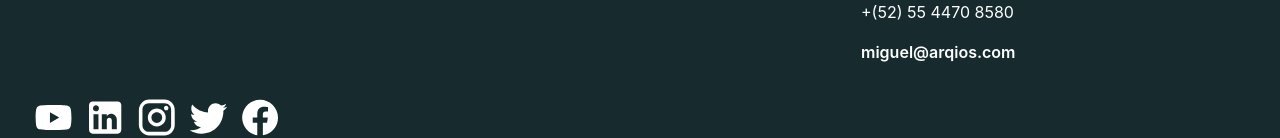
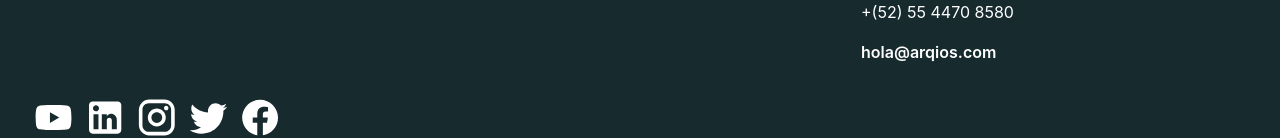
Before and after one commit to Ivan-Vite/arqios, a React (Create React App) app: page / in a window 1280 px wide. Shown: the part 1870-2008 px from the top of the page. Built offline with nearby package versions, Linux system fonts and the light colour scheme; no server answers.

Commit message:
Se cambio correo de contacto

```diff
--- a/src/components/Footer.js
+++ b/src/components/Footer.js
@@ -30,7 +30,7 @@ function Footer() {
             <p class="cont">Av. Paseo de la Reforma 296, Juárez, Cuauhtémoc,<br/>06600 Ciudad de México, CDMX</p>
                 <p class="tel">+(52) 55 4470 8580</p>
                 <div class="mailto">
-                    <a class="hola" href="mailto:hola@glints.com.mx?Subject=Hola%Glints!" target="_blank">miguel@arqios.com</a>
+                    <a class="hola" href="mailto:hola@glints.com.mx?Subject=Hola%Glints!" target="_blank">hola@arqios.com</a>
                 </div>
             </div>
         </div>
```
